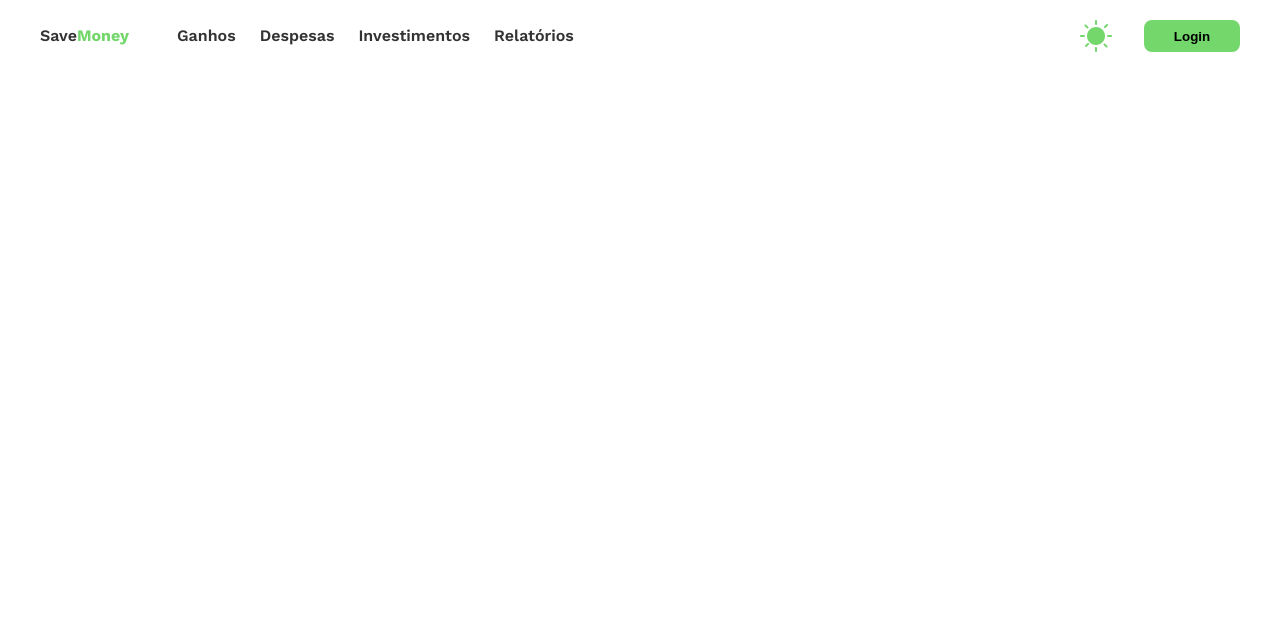
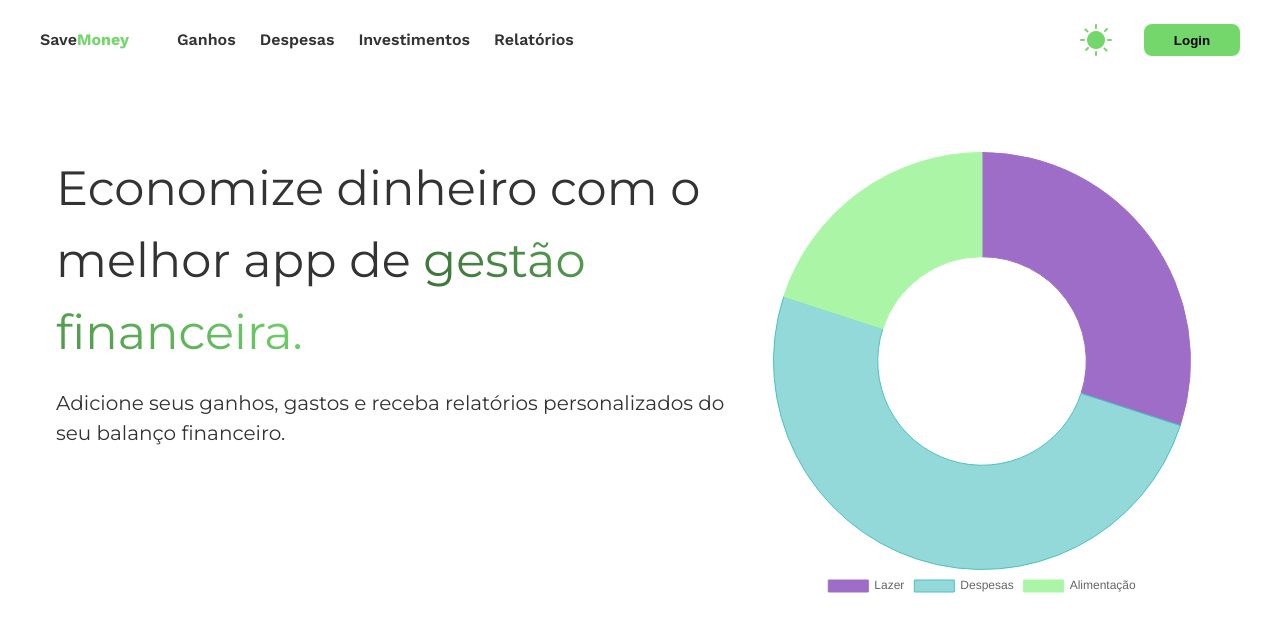
Before and after one commit to samuelmaia1/save-money-front, a React (Vite) app: page / in a window 1280 px wide. Shown: the top 632 px of the page. Built offline with nearby package versions, Linux system fonts and the light colour scheme.

Commit message:
Adicionando gráfico exemplo na HomePage e conteúdo de texto principal

```diff
--- a/src/App.jsx
+++ b/src/App.jsx
@@ -1,12 +1,15 @@
 import { useState } from 'react'
 import './App.css'
 import { Header } from './components/Header/Header'
+import { ChartHomePage } from './components/ChartHomePage/ChartHomePage'
+import { PrincipalContent } from './components/PrincipalContent/PrincipalContent'
 
 function App() {
 
   return (
     <>
       <Header />
+      <PrincipalContent />
     </>
   )
 }
--- /dev/null
+++ b/src/components/ChartHomePage/ChartHomePage.jsx
@@ -0,0 +1,57 @@
+import Style from './ChartHomePage.module.css'
+
+import { Doughnut } from 'react-chartjs-2';
+import {
+  Chart as ChartJS,
+  ArcElement,
+  Tooltip,
+  Legend,
+} from 'chart.js'
+
+ChartJS.register(
+  ArcElement,
+  Tooltip,
+  Legend
+)
+
+export const ChartHomePage = () => {
+    const data = {
+        labels: ['Lazer', 'Despesas', 'Alimentação'],
+        datasets: [
+            {
+                label: 'Gastos Mensais',
+                data: [300, 500, 200],
+                backgroundColor: [
+                    '#9E6DC8',
+                    'rgba(75, 192, 192, 0.6)',
+                    '#ABF6A6',
+                ],
+                borderColor: [
+                    '#9E6DC8',
+                    'rgba(75, 192, 192, 1)',
+                    '#ABF6A6',
+                ],
+                borderWidth: 1,
+            },
+        ],
+    }
+
+    const options = {
+        responsive: true,
+        plugins: {
+            legend: {
+                position: 'bottom',
+            },
+            title: {
+                display: true,
+                text: 'Gastos Mensais por Categoria',
+            },
+        },
+    }
+
+    return (
+        <div style={{ width: '450px', margin: '0' }}>
+            <Doughnut data={data} options={options} />
+        </div>
+    )
+}
--- a/src/components/Header/Header.jsx
+++ b/src/components/Header/Header.jsx
@@ -6,31 +6,37 @@ import Sun from '../../assets/sol.png'
 import Moon from '../../assets/lua.png'
 
 export const Header = () => {
-
-    const {theme, toggleTheme} = useContext(ThemeContext)
-
     return (
         <>
             <header className={Style.header}>
                 <ContainerNavbar />
 
-                <div className={Style.accountNav}>
-                    <img src={theme === 'light' ? Sun : Moon} alt="" onClick={toggleTheme} className={Style.lightModeImage}/>
-                    <button className={Style.loginButton}>
-                        Login
-                    </button>
-                </div>
+                <AccountNav />
             </header>
         </>
+    )
+}
+
+const AccountNav = () => {
+
+    const {theme, toggleTheme} = useContext(ThemeContext)
+
+    return (
+        <div className={Style.accountNav}>
+            <img src={theme === 'light' ? Sun : Moon} alt="" onClick={toggleTheme} className={Style.lightModeImage}/>
+            <button className={Style.loginButton}>
+                Login
+            </button>
+        </div>
     )
 }
 
 const ContainerNavbar = () => {
     return (
         <div className={Style.containerNavbar}>
-            <p>
+            <Link>
                 Save<strong className={Style.money}>Money</strong>
-            </p>
+            </Link>
 
             <nav className={Style.navbar}>
                 <Link to="">Ganhos</Link>
--- a/src/components/Header/Header.module.css
+++ b/src/components/Header/Header.module.css
@@ -4,7 +4,7 @@
     display: flex;
     align-items: center;
     justify-content: space-between;
-    padding: 0 2rem;
+    padding: 1rem 2rem;
 }
 
 .money{
--- /dev/null
+++ b/src/components/PrincipalContent/PrincipalContent.jsx
@@ -0,0 +1,37 @@
+import { ChartHomePage } from "../ChartHomePage/ChartHomePage"
+import Style from './PrincipalContent.module.css'
+
+
+export const PrincipalContent = () => {
+    return (
+        <>
+            <div className={Style.container}>
+               <PrincialText />
+
+                <ChartHomePage />
+            </div>
+        </>
+    )
+}
+
+const PrincialText = () => {
+    return (
+        <div className={Style.content}>
+            <h1
+                style={
+                    {
+                        fontWeight: 400,
+                        fontSize: '3rem',
+                        display: 'inline'
+                    }
+                }
+            >
+                Economize dinheiro com o melhor app de <span style={{fontWeight: '400'}} className={Style.strong}>gestão financeira.</span>
+            </h1>
+
+            <p>
+                Adicione seus ganhos, gastos e receba relatórios personalizados do seu balanço financeiro.
+            </p>
+        </div>
+    )
+}
--- /dev/null
+++ b/src/components/PrincipalContent/PrincipalContent.module.css
@@ -0,0 +1,25 @@
+.container{
+    display: flex;
+    align-items: flex-start;
+    justify-content: start;
+    padding: 0 3rem;
+    margin-top: 5rem;
+}
+
+.content{
+    max-width: 60%;
+}
+
+.strong{
+    display: inline;
+    background-color: var(--background);
+    background-image: linear-gradient(43deg, #3C7139 0%, #73D76C 100%);
+    background-clip: text;
+    -webkit-background-clip: text;
+    -moz-background-clip: text;
+    -webkit-text-fill-color: transparent;
+}
+
+.content p{
+    font-size: 1.25rem;
+}
--- a/src/context/ThemeContext.jsx
+++ b/src/context/ThemeContext.jsx
@@ -4,7 +4,6 @@ import { createContext, useEffect, useState } from "react";
 export const ThemeContext = createContext()
 
 export const ThemeContextProvider = ({children}) => {
-
     const [theme, setTheme] = useState(() => {return localStorage.getItem('theme') || 'light'})
 
     useEffect(() => {
--- a/src/index.css
+++ b/src/index.css
@@ -9,7 +9,7 @@
 
 
   --text-color: #333;
-  --background: #fff;
+  --background: #FFF;
   --button: #ABF6A6;
   --logo-color: #73D76C;
 
```
Also changed, not shown: src/components/ChartHomePage/ChartHomePage.module.css (added).
